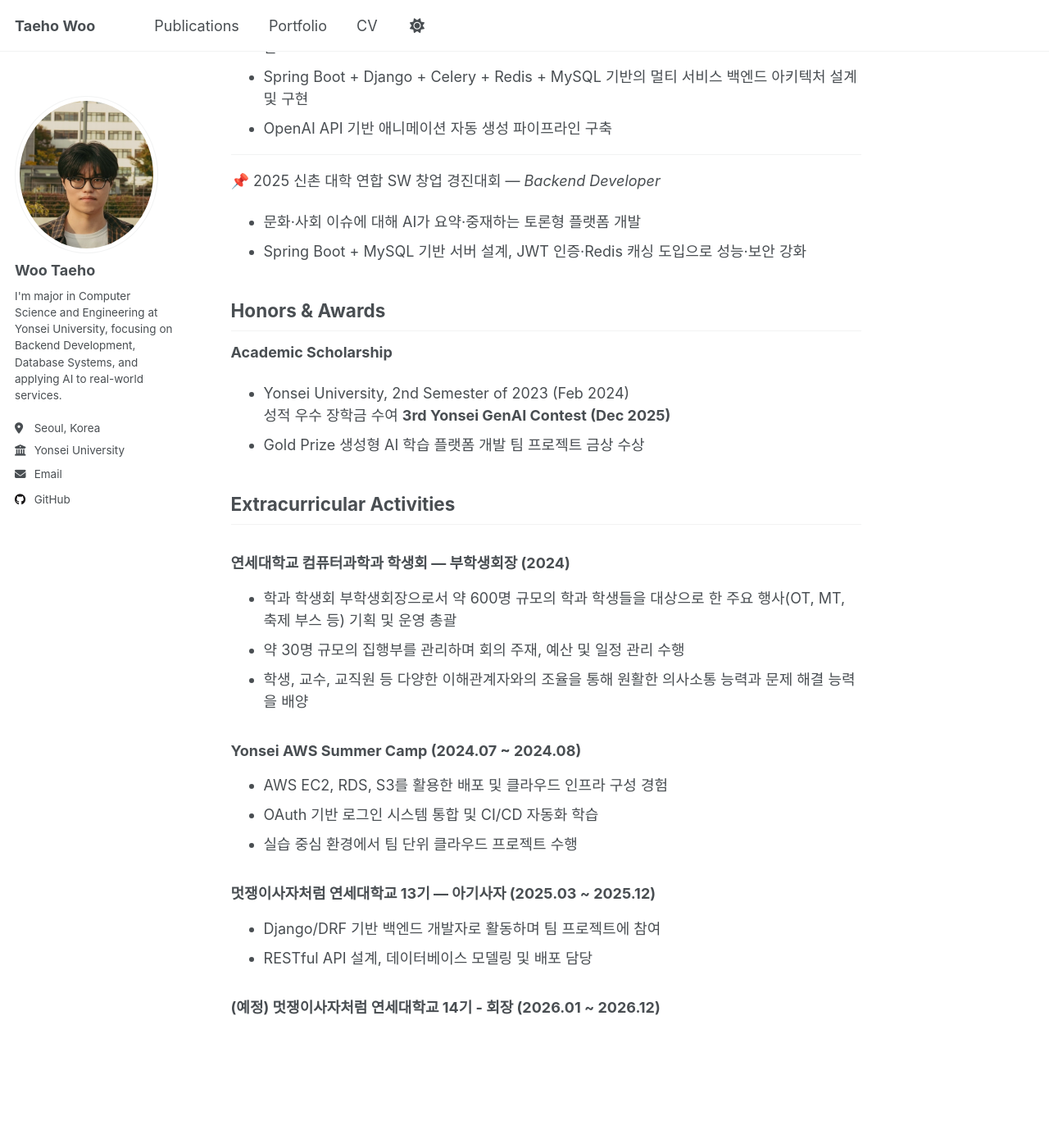
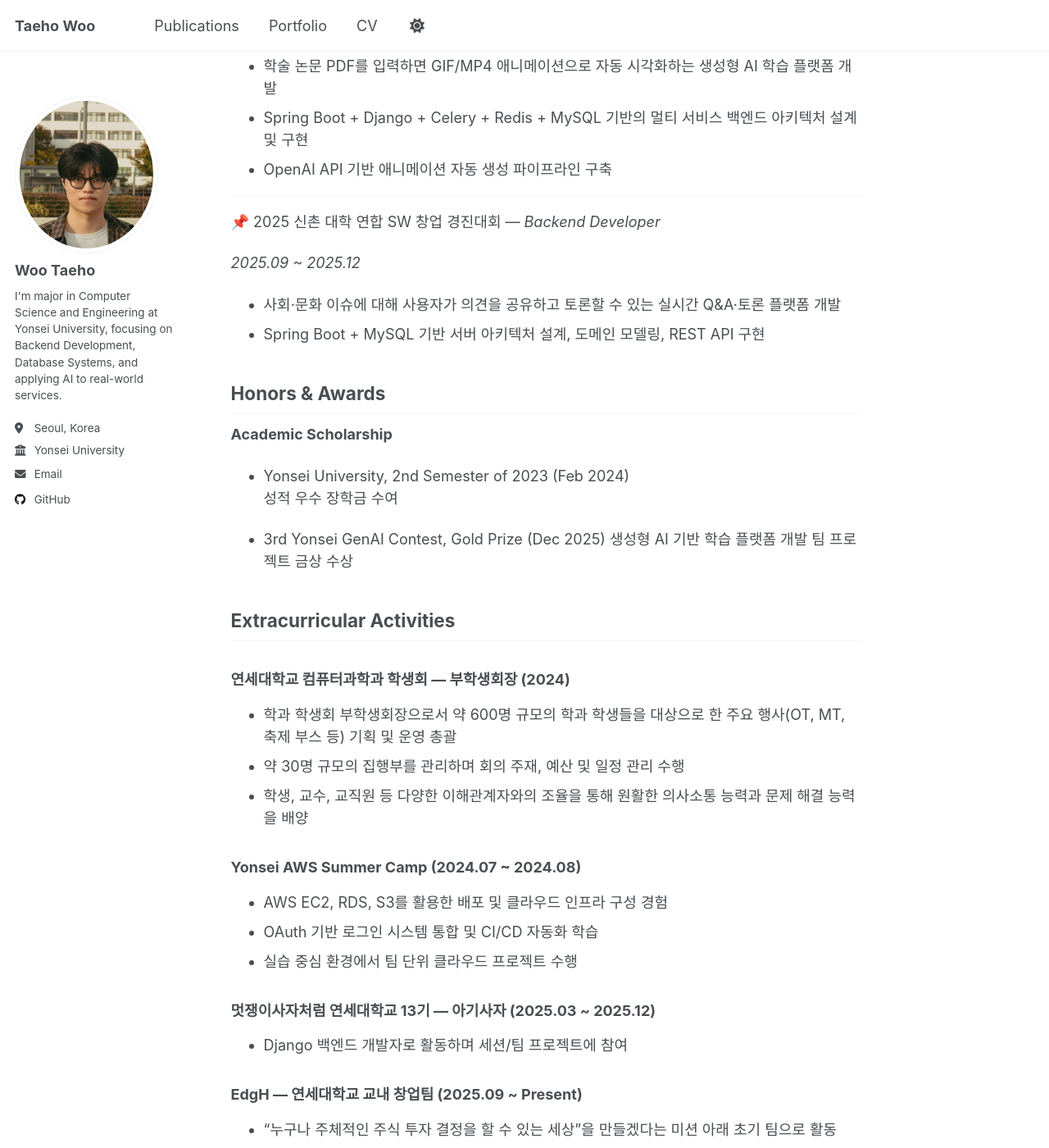
Before and after one commit to wooxogh/wooxogh.github.io, a Jekyll site: the page built from _pages/about.md, in a window 1280 px wide and 1400 px high, scrolled down 870 px. Shown: the whole window at 82% size. Built offline with Jekyll 4.4.1, drawn with Linux system fonts in a browser that asks for light colours; a script that is not in the unit is left out; some of the changed text lies outside the part shown.

Commit message:
detail update

```diff
--- a/_pages/about.md
+++ b/_pages/about.md
@@ -28,24 +28,27 @@ Experiences
 
 ------
 📌 3rd Yonsei GenAI Contest — *Backend Developer* (Gold Prize)
-*2025.09 ~ Present*
+
+*2025.09 ~ 2025.12*
 - 학술 논문 PDF를 입력하면 GIF/MP4 애니메이션으로 자동 시각화하는 생성형 AI 학습 플랫폼 개발
 - Spring Boot + Django + Celery + Redis + MySQL 기반의 멀티 서비스 백엔드 아키텍처 설계 및 구현
 - OpenAI API 기반 애니메이션 자동 생성 파이프라인 구축
 
 ------
 📌 2025 신촌 대학 연합 SW 창업 경진대회 — *Backend Developer*
-- 문화·사회 이슈에 대해 AI가 요약·중재하는 토론형 플랫폼 개발
-- Spring Boot + MySQL 기반 서버 설계, JWT 인증·Redis 캐싱 도입으로 성능·보안 강화
+
+*2025.09 ~ 2025.12*
+- 사회·문화 이슈에 대해 사용자가 의견을 공유하고 토론할 수 있는 실시간 Q&A·토론 플랫폼 개발
+- Spring Boot + MySQL 기반 서버 아키텍처 설계, 도메인 모델링, REST API 구현
 
 Honors & Awards
 ------
 **Academic Scholarship**
 - Yonsei University, 2nd Semester of 2023 (Feb 2024)
   성적 우수 장학금 수여
-**3rd Yonsei GenAI Contest (Dec 2025)**
-- Gold Prize
-  생성형 AI 학습 플랫폼 개발 팀 프로젝트 금상 수상
+
+- 3rd Yonsei GenAI Contest, Gold Prize (Dec 2025)
+  생성형 AI 기반 학습 플랫폼 개발 팀 프로젝트 금상 수상
 
 Extracurricular Activities
 ------
@@ -60,7 +63,10 @@ Extracurricular Activities
 - 실습 중심 환경에서 팀 단위 클라우드 프로젝트 수행
 
 ### 멋쟁이사자처럼 연세대학교 13기 — 아기사자 (2025.03 ~ 2025.12)
-- Django/DRF 기반 백엔드 개발자로 활동하며 팀 프로젝트에 참여
-- RESTful API 설계, 데이터베이스 모델링 및 배포 담당
+- Django 백엔드 개발자로 활동하며 세션/팀 프로젝트에 참여
 
-### (예정) 멋쟁이사자처럼 연세대학교 14기 - 회장 (2026.01 ~ 2026.12)
+### EdgH — 연세대학교 교내 창업팀 (2025.09 ~ Present)
+- “누구나 주체적인 주식 투자 결정을 할 수 있는 세상”을 만들겠다는 미션 아래 초기 팀으로 활동
+- 향후 백엔드 개발 및 서비스 아키텍처 구축을 위한 사전 준비 진행 중
+
+### (예정)멋쟁이사자처럼 연세대학교 14기 - 회장 (2026.01 ~ 2026.12)
```
